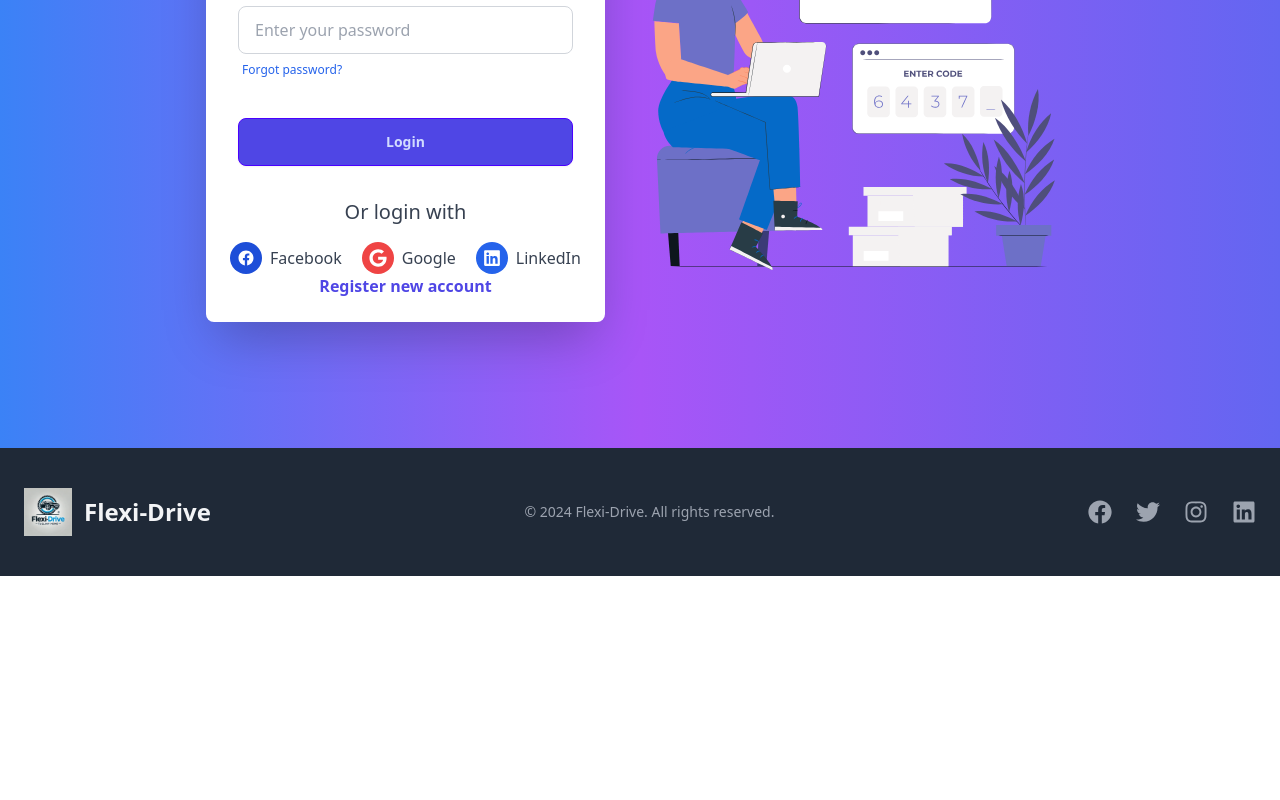
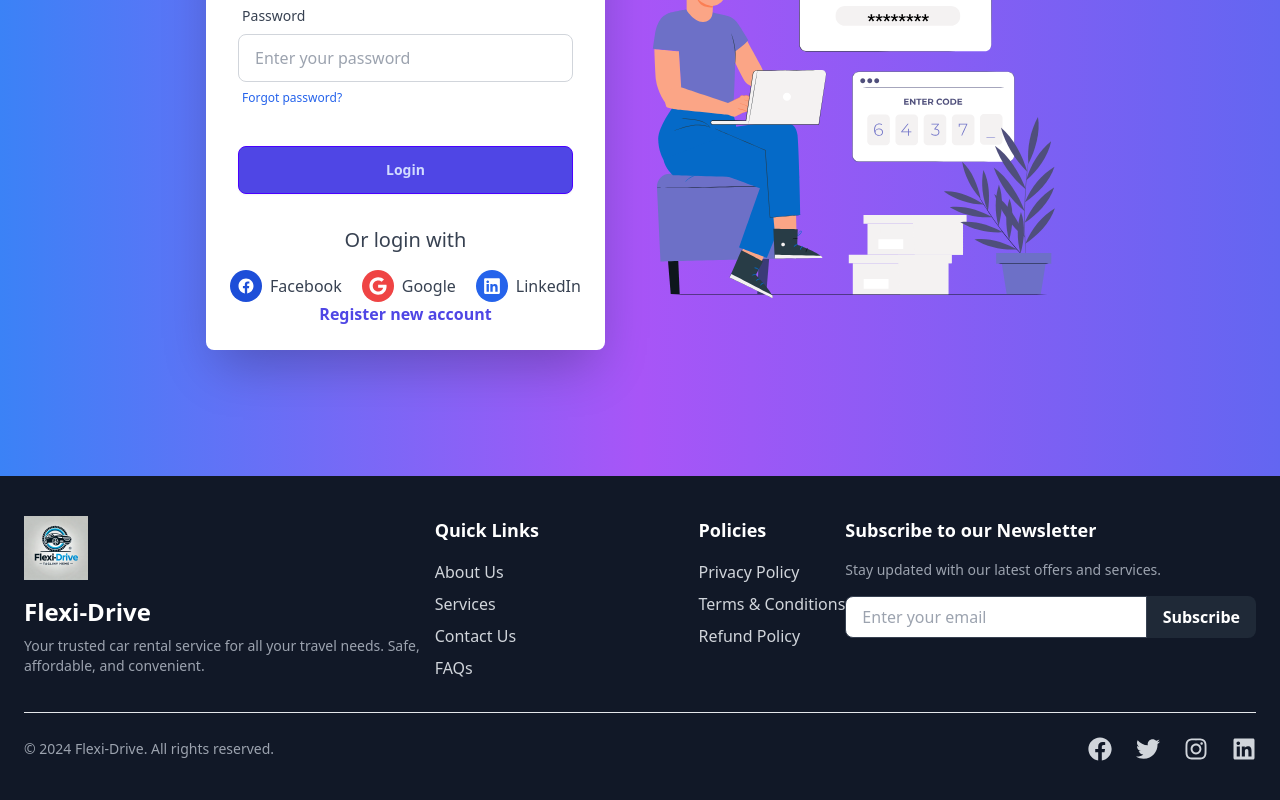
Before and after one commit to PranayChowdhury00/Car-Rental-System, a React (Vite) app: page /login in a window 1280 px wide. Shown: the part 420-1220 px from the top of the page. Before the commit the page ends 996 px from the top, so only its background shows below. Built offline with nearby package versions, Linux system fonts and the light colour scheme; no server answers.

Commit message:
first commit

```diff
--- a/src/AuthProvider/AuthProvider.jsx
+++ b/src/AuthProvider/AuthProvider.jsx
@@ -4,7 +4,7 @@ import auth from '../FireBase/firebase';
 import axios from 'axios';
 export const AuthContext = createContext(null);
 const GoogleProvider = new GoogleAuthProvider();
-const AuthProvider = ({children}) => {
+const AuthProvider = ({children,theme}) => {
     const [user,setUser]=useState(null);
     const [loader,setLoader]=useState(true);
 
@@ -60,6 +60,7 @@ const AuthProvider = ({children}) => {
     const authInfo = {
         user,
         loader,
+        theme,
         createNewUser,
         signInUser,
         googleSignIn,
--- a/src/pages/Footer.jsx
+++ b/src/pages/Footer.jsx
@@ -1,40 +1,118 @@
-import React from 'react';
-import { FaFacebook, FaTwitter, FaInstagram, FaLinkedin } from 'react-icons/fa';
-import logo from '/public/logo00.webp'
+import React, { useContext } from "react";
+import { FaFacebook, FaTwitter, FaInstagram, FaLinkedin } from "react-icons/fa";
+import logo from "/public/logo00.webp";
+import { AuthContext } from "../AuthProvider/AuthProvider";
+
 const Footer = () => {
+  const { theme } = useContext(AuthContext);
+  const isLightTheme = theme === "light";
+
   return (
-    <div className="footer bg-gray-800 text-white py-10 ">
-      <div className="container mx-auto flex flex-col lg:flex-row items-center justify-between px-6">
-        {/* Logo and Website Name */}
-        <div className="flex items-center mb-6 lg:mb-0">
+    <footer
+      className={`py-10 ${
+        isLightTheme ? "bg-white text-black border-gray-300" : "bg-gray-900 text-gray-300"
+      }`}
+    >
+      <div className="container mx-auto px-6">
+        {/* Top Section */}
+        <div className="flex flex-col lg:flex-row justify-between items-center lg:items-start">
+          {/* Logo and About */}
+          <div className="mb-8 lg:mb-0 lg:w-1/3">
             <img
               src={logo}
               alt="Logo"
-            className="w-12 h-12 mr-3"
+              className="w-16 h-16 mb-4"
+              loading="lazy"
             />
-          <h1 className="text-2xl font-bold text-gray-100">Flexi-Drive</h1>
+            <h1 className={`text-2xl font-bold ${isLightTheme ? "text-black" : "text-white"}`}>
+              Flexi-Drive
+            </h1>
+            <p className={`mt-2 text-sm ${isLightTheme ? "text-gray-600" : "text-gray-400"}`}>
+              Your trusted car rental service for all your travel needs. Safe, affordable, and convenient.
+            </p>
           </div>
 
-        {/* Copyright Info */}
-        <p className="text-sm text-gray-400">© 2024 Flexi-Drive. All rights reserved.</p>
+          {/* Navigation Links */}
+          <div className="mb-8 lg:mb-0 lg:w-1/3 flex flex-col lg:flex-row justify-between">
+            {["Quick Links", "Policies"].map((section, idx) => (
+              <div key={idx}>
+                <h2 className={`text-lg font-semibold ${isLightTheme ? "text-black" : "text-white"} mb-4`}>
+                  {section}
+                </h2>
+                <ul>
+                  {section === "Quick Links" ? (
+                    ["About Us", "Services", "Contact Us", "FAQs"].map((link, idx) => (
+                      <li key={idx} className="mb-2">
+                        <a href={`/${link.toLowerCase().replace(" ", "")}`} className="hover:underline">
+                          {link}
+                        </a>
+                      </li>
+                    ))
+                  ) : (
+                    ["Privacy Policy", "Terms & Conditions", "Refund Policy"].map((link, idx) => (
+                      <li key={idx} className="mb-2">
+                        <a href={`/${link.toLowerCase().replace(" ", "")}`} className="hover:underline">
+                          {link}
+                        </a>
+                      </li>
+                    ))
+                  )}
+                </ul>
+              </div>
+            ))}
+          </div>
 
-        {/* Social Media Links */}
+          {/* Newsletter Subscription */}
+          <div className="lg:w-1/3">
+            <h2 className={`text-lg font-semibold ${isLightTheme ? "text-black" : "text-white"} mb-4`}>
+              Subscribe to our Newsletter
+            </h2>
+            <p className={`text-sm ${isLightTheme ? "text-gray-600" : "text-gray-400"} mb-4`}>
+              Stay updated with our latest offers and services.
+            </p>
+            <form className="flex">
+              <input
+                type="email"
+                placeholder="Enter your email"
+                className={`w-full px-4 py-2 border rounded-l-lg focus:outline-none focus:ring ${
+                  isLightTheme
+                    ? "border-gray-300 focus:ring-gray-200"
+                    : "border-gray-700 focus:ring-gray-800"
+                }`}
+                aria-label="Email Address"
+              />
+              <button
+                className={`px-4 py-2 font-semibold rounded-r-lg ${
+                  isLightTheme ? "bg-black text-white hover:bg-gray-800" : "bg-gray-800 text-white hover:bg-black"
+                }`}
+              >
+                Subscribe
+              </button>
+            </form>
+          </div>
+        </div>
+
+        {/* Bottom Section */}
+        <hr className="my-6" />
+        <div className="flex flex-col lg:flex-row justify-between items-center">
+          <p className={`text-sm ${isLightTheme ? "text-gray-600" : "text-gray-400"}`}>
+            © {new Date().getFullYear()} Flexi-Drive. All rights reserved.
+          </p>
           <div className="flex space-x-6 mt-4 lg:mt-0">
-          <a href="https://facebook.com" target="_blank" rel="noopener noreferrer" className="text-gray-400 hover:text-blue-500">
-            <FaFacebook size={24} />
+            {[FaFacebook, FaTwitter, FaInstagram, FaLinkedin].map((Icon, idx) => (
+              <a
+                key={idx}
+                href="#"
+                className={`hover:text-${isLightTheme ? "black" : "white"}`}
+                aria-label={`Visit our ${Icon.name} page`}
+              >
+                <Icon size={24} />
               </a>
-          <a href="https://twitter.com" target="_blank" rel="noopener noreferrer" className="text-gray-400 hover:text-blue-300">
-            <FaTwitter size={24} />
-          </a>
-          <a href="https://instagram.com" target="_blank" rel="noopener noreferrer" className="text-gray-400 hover:text-pink-500">
-            <FaInstagram size={24} />
-          </a>
-          <a href="https://linkedin.com" target="_blank" rel="noopener noreferrer" className="text-gray-400 hover:text-blue-700">
-            <FaLinkedin size={24} />
-          </a>
+            ))}
           </div>
         </div>
       </div>
+    </footer>
   );
 };
 
--- a/src/pages/NavBar.jsx
+++ b/src/pages/NavBar.jsx
@@ -2,6 +2,8 @@ import React, { useContext } from "react";
 import { Link, NavLink, useNavigate } from "react-router-dom";
 import { AuthContext } from "../AuthProvider/AuthProvider";
 import swal from 'sweetalert';
+import ThemeProvider from "./ThemeProvider";
+
 
 const NavBar = () => {
   const { signOutUser, user } = useContext(AuthContext);
@@ -49,7 +51,7 @@ const NavBar = () => {
   };
 
   return (
-    <div className="navbar bg-base-100">
+    <div className="navbar sticky top-0 z-20 bg-base-200 shadow-xl">
       <div className="navbar-start">
         <div className="dropdown">
           <div tabIndex={0} role="button" className="btn btn-ghost lg:hidden">
@@ -81,6 +83,7 @@ const NavBar = () => {
         <ul className="menu menu-horizontal px-1">{links}</ul>
       </div>
       <div className="navbar-end">
+        <ThemeProvider></ThemeProvider>
         {user ? (
           <button onClick={signOut} className="btn btn-ghost">
             Log-out
--- /dev/null
+++ b/src/pages/ThemeProvider.jsx
@@ -0,0 +1,40 @@
+import React, { useState, useEffect } from "react";
+import { FaSun, FaMoon } from "react-icons/fa"; // Importing icons from react-icons
+import AuthProvider from "../AuthProvider/AuthProvider";
+
+const ThemeProvider = ({ children }) => {
+  const [theme, setTheme] = useState("light");
+
+  useEffect(() => {
+    const savedTheme = localStorage.getItem("theme");
+    if (savedTheme) {
+      setTheme(savedTheme);
+    }
+  }, []);
+
+  const toggleTheme = () => {
+    const newTheme = theme === "light" ? "dark" : "light";
+    setTheme(newTheme);
+    localStorage.setItem("theme", newTheme);
+  };
+
+  useEffect(() => {
+    document.documentElement.setAttribute("data-theme", theme);
+  }, [theme]);
+
+  return (
+    <AuthProvider theme={theme}>
+      <div>
+        <button
+          onClick={toggleTheme}
+          className="btn btn-primary m-4 flex items-center justify-center"
+        >
+          {theme === "light" ? <FaMoon size={20} /> : <FaSun size={20} />}
+        </button>
+        {children}
+      </div>
+    </AuthProvider>
+  );
+};
+
+export default ThemeProvider;
--- a/tailwind.config.js
+++ b/tailwind.config.js
@@ -1,3 +1,5 @@
+
+
 /** @type {import('tailwindcss').Config} */
 export default {
   content: [
```
Also changed, not shown: 1 other file (tests, documents, lock files or other folders). Lines whose indentation alone changed are shown as unchanged.
